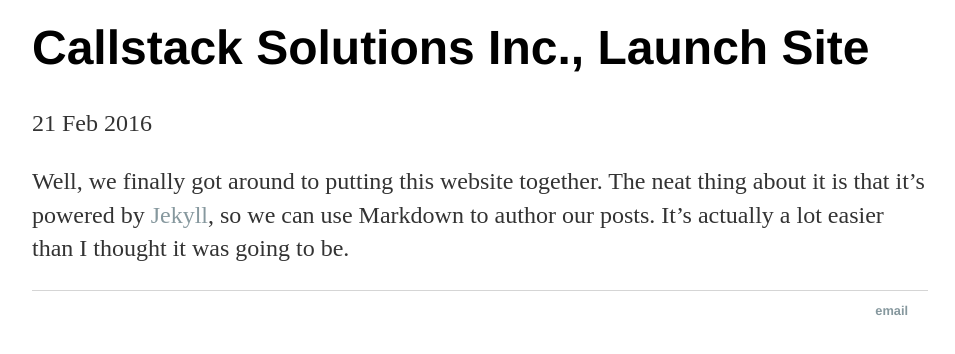
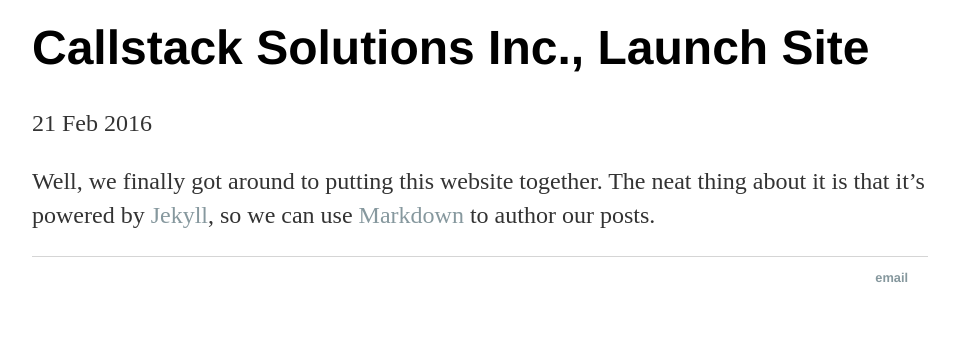
Before and after one commit to callstack-xx/callstack.github.io, a Jekyll site: the page built from _posts/2016-02-21-callstack-solutions-inc-site-launched.md, in a window 1280 px wide, cut to the strip 387-741 px from the top of the page. Shown: the whole strip, without its empty margins (160-1115 px from the left). Built offline with Jekyll 4.4.1, drawn with Linux system fonts in a browser that asks for light colours.

Commit message:
Update 2016-02-21-callstack-solutions-inc-site-launched.md

```diff
--- a/_posts/2016-02-21-callstack-solutions-inc-site-launched.md
+++ b/_posts/2016-02-21-callstack-solutions-inc-site-launched.md
@@ -4,4 +4,4 @@
 date: 2016-02-21
 ---
 
-Well, we finally got around to putting this website together. The neat thing about it is that it's powered by [Jekyll](http://jekyllrb.com), so we can use Markdown to author our posts. It's actually a lot easier than I thought it was going to be.
+Well, we finally got around to putting this website together. The neat thing about it is that it's powered by [Jekyll](http://jekyllrb.com), so we can use [Markdown](https://en.wikipedia.org/wiki/Markdown) to author our posts.
```
